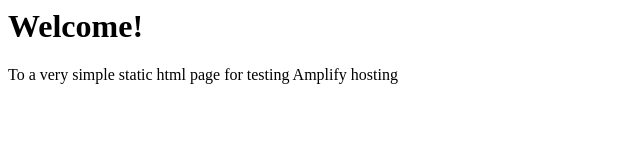
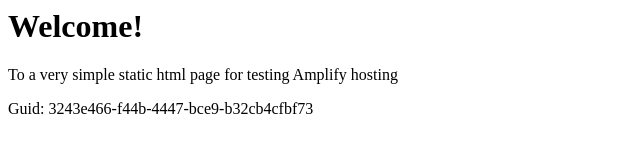
Before and after one commit to aws-aemilia-gru/Github-PR-Commit-Integration-Test-DoNotTouch-Gith-OKSLNVO2-v1-prod-sa-east-1, a website: page src/index.html in a window 1280 px wide. Shown: the whole page, without its empty margins (0-640 px from the left). Drawn offline with Linux system fonts and the light colour scheme.

Commit message:
commit from integ tests

```diff
--- a/src/index.html
+++ b/src/index.html
@@ -1,3 +1,5 @@
+
+
 <html lang="en">
 
 <head>
@@ -10,6 +12,6 @@
 <body>
     <h1>Welcome!</h1>
     <p>To a very simple static html page for testing Amplify hosting</p>
-</body>
+    <p>Guid: 3243e466-f44b-4447-bce9-b32cb4cfbf73</p></body>
 
 </html>
```
